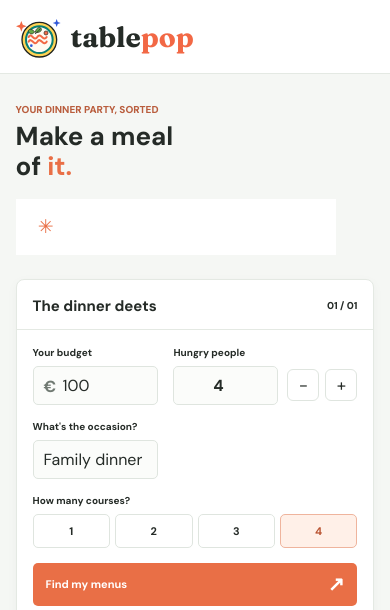
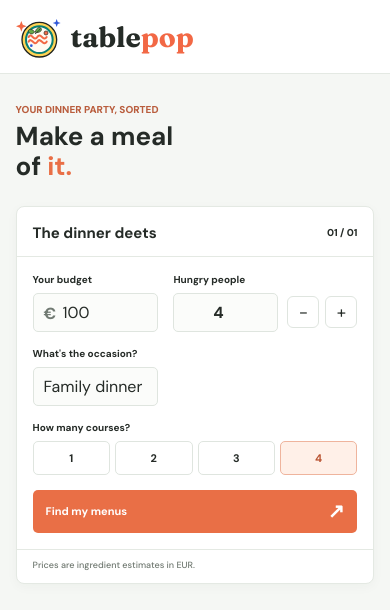
Before and after one commit to PGkatsou/foodie, a plain HTML site: page index.html in a window 390 px wide. Shown: the top 610 px of the page. Drawn offline with Linux system fonts and the light colour scheme.

Commit message:
banner removed

```diff
--- a/index.html
+++ b/index.html
@@ -46,13 +46,10 @@
     .splash-tagline { margin: 0; font-size: 13px; font-weight: 700; }
     .top-note { display: flex; align-items: center; gap: 9px; color: #667068; font-size: 11px; font-weight: 600; }
     main { max-width: 1600px; margin: auto; padding: 29px 4vw 60px; }
-    .intro { display: grid; grid-template-columns: minmax(0, 1fr) 280px; align-items: center; gap: 24px; margin-bottom: 24px; }
+    .intro { display: grid; grid-template-columns: minmax(0, 1fr); align-items: center; gap: 24px; margin-bottom: 24px; }
     .eyebrow { margin: 0 0 6px; color: #b95d3d; font-size: 10px; font-weight: 800; text-transform: uppercase; }
     h1 { margin: 0; max-width: 770px; font-family: var(--sans); font-size: 29px; font-weight: 700; line-height: 1.15; letter-spacing: 0; }
     h1 em { color: var(--tomato); font-style: normal; font-weight: 700; }
-    .intro-side { display: flex; align-items: center; gap: 11px; padding: 11px 13px; background: #fff; border: 0; border-radius: 0; }
-    .sun-icon { width: 34px; height: 34px; display: grid; flex: 0 0 auto; place-items: center; border: 0; border-radius: 50%; background: transparent; color: var(--tomato); font-size: 19px; }
-    .intro-side p { margin: 0; color: #555f58; font-size: 10px; font-weight: 600; line-height: 1.45; }
     .workspace { display: grid; grid-template-columns: 285px minmax(0, 1fr); align-items: start; gap: 22px; }
     .planner { position: sticky; top: 18px; overflow: hidden; background: #fff; border: 1px solid var(--line); border-radius: 8px; box-shadow: 0 3px 12px rgba(32, 45, 37, .035); }
     .planner-head { display: flex; align-items: center; justify-content: space-between; padding: 16px 16px 13px; border-bottom: 1px solid var(--line); }
@@ -159,7 +156,6 @@
       main { padding-top: 29px; }
       .intro { grid-template-columns: 1fr; gap: 17px; margin-bottom: 24px; }
       h1 { font-size: 26px; }
-      .intro-side { max-width: 320px; }
       .workspace { grid-template-columns: 1fr; gap: 27px; }
       .planner { position: static; }
       .planner-fields { grid-template-columns: 1fr 1fr; gap: 15px; }
@@ -231,7 +227,6 @@
         <p class="eyebrow">Your dinner party, sorted</p>
         <h1 id="page-title">Make a meal<br>of <em>it.</em></h1>
       </div>
-      <div class="intro-side"><span class="sun-icon" aria-hidden="true">✳</span><p></p></div>
     </section>
 
     <section class="workspace" aria-label="Menu planner">
```
